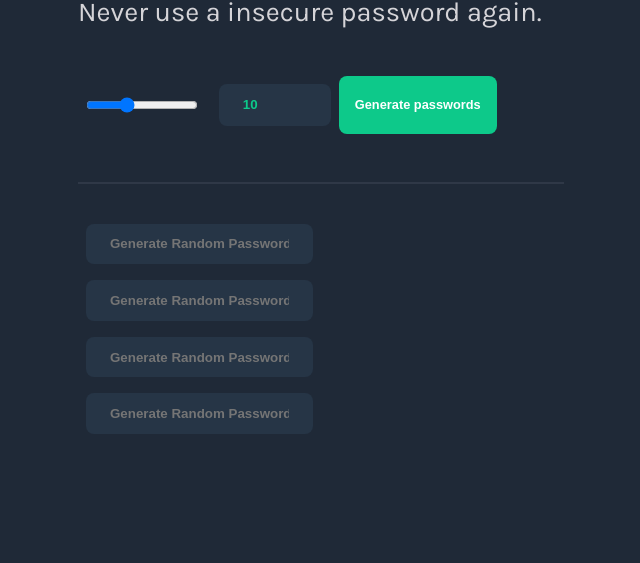
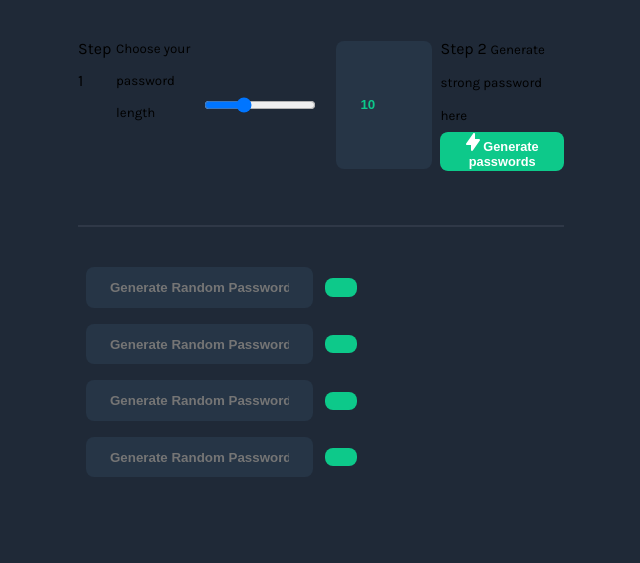
Before and after one commit to a2uuz/PwGenerator, a plain HTML site: page index.html in a window 1280 px wide. Shown: the part 237-800 px from the top of the page, without its empty margins (319-959 px from the left). Drawn offline with Linux system fonts and the light colour scheme.

Commit message:
another one

```diff
--- a/index.html
+++ b/index.html
@@ -1,39 +1,102 @@
 <!DOCTYPE html>
 <html lang="en">
     <head>
-    <meta charset="UTF-8">
-    <meta http-equiv="X-UA-Compatible" content="IE=edge">
-    <meta name="viewport" content="width=device-width, initial-scale=1.0">
-    <link rel="stylesheet" href="./css/style.css">
+        <meta charset="UTF-8" />
+        <meta http-equiv="X-UA-Compatible" content="IE=edge" />
+        <meta name="viewport" content="width=device-width, initial-scale=1.0" />
+        <link rel="stylesheet" href="./css/style.css" />
         <title>Random Pass Generator</title>
     </head>
     <body>
         <main>
-        <h1>Generate a <br><span>random password</span></h1>
-        <p>Never use a insecure password again.</p>
+            <h1>
+                Generate a <br />
+                <span>solid password</span>
+            </h1>
+            <p>Never use an insecure password again.</p>
 
             <div class="controllers">
                 <div class="character-amount-container">
-        <input class="range-input" type="range" min="1" max="50" value="10" id="charAmountRange">
-        <input class="number-input" type="number" min="1" max="50" value="10" id="charAmountNumber">
+                    <span>Step 1</span>
+                    <small>Choose your password length</small>
+
+                    <input class="range-input" type="range" min="1" max="50" value="10" id="charAmountRange" />
+                    <input class="number-input" type="number" min="1" max="50" value="10" id="charAmountNumber" />
                 </div>
-        <button id="button" class="btn1">Generate passwords</button>
+                <div class="generator-btn">
+                    <span>Step 2</span>
+                    <small>Generate strong password here</small>
 
+                    <button id="button" class="btn1">
+                        <svg width="14" height="18" viewBox="0 0 14 18" fill="none" xmlns="http://www.w3.org/2000/svg">
+                            <path
+                                fill-rule="evenodd"
+                                clip-rule="evenodd"
+                                d="M8.30064 0.0462736C8.71692 0.177494 9 0.563541 9 1.00001V6.00001L13 6.00001C13.3729 6.00001 13.7148 6.20747 13.887 6.5382C14.0592 6.86893 14.0331 7.268 13.8192 7.57347L6.81924 17.5735C6.56894 17.931 6.11564 18.085 5.69936 17.9537C5.28309 17.8225 5 17.4365 5 17L5 12H1C0.627127 12 0.285222 11.7926 0.113024 11.4618C-0.0591735 11.1311 -0.0330591 10.732 0.180771 10.4265L7.18077 0.426549C7.43107 0.0689788 7.88436 -0.0849466 8.30064 0.0462736Z"
+                                fill="white"
+                            />
+                        </svg>
+                        Generate passwords
+                    </button>
+                </div>
             </div>
             <div class="line">
-        <hr>
+                <hr />
             </div>
 
-           <div class="inputs">
-                <input type="text" name="passInputoption1" placeholder="Generate Random Password" id="password" readonly>
-                <!-- <button id="btnCopy"><svg xmlns="http://www.w3.org/2000/svg" viewBox="0 0 448 512">Font Awesome Pro 5.15.4 by @fontawesome - https://fontawesome.com License - https://fontawesome.com/license (Commercial License)<path d="M320 448v40c0 13.255-10.745 24-24 24H24c-13.255 0-24-10.745-24-24V120c0-13.255 10.745-24 24-24h72v296c0 30.879 25.121 56 56 56h168zm0-344V0H152c-13.255 0-24 10.745-24 24v368c0 13.255 10.745 24 24 24h272c13.255 0 24-10.745 24-24V128H344c-13.2 0-24-10.8-24-24zm120.971-31.029L375.029 7.029A24 24 0 0 0 358.059 0H352v96h96v-6.059a24 24 0 0 0-7.029-16.97z"/></svg></button> -->
-                <input type="text" name="passInputoption2" placeholder="Generate Random Password" id="password2" readonly>
-                <!-- <button id="btnCopy2"><svg xmlns="http://www.w3.org/2000/svg" viewBox="0 0 448 512">Font Awesome Pro 5.15.4 by @fontawesome - https://fontawesome.com License - https://fontawesome.com/license (Commercial License)<path d="M320 448v40c0 13.255-10.745 24-24 24H24c-13.255 0-24-10.745-24-24V120c0-13.255 10.745-24 24-24h72v296c0 30.879 25.121 56 56 56h168zm0-344V0H152c-13.255 0-24 10.745-24 24v368c0 13.255 10.745 24 24 24h272c13.255 0 24-10.745 24-24V128H344c-13.2 0-24-10.8-24-24zm120.971-31.029L375.029 7.029A24 24 0 0 0 358.059 0H352v96h96v-6.059a24 24 0 0 0-7.029-16.97z"/></svg></button> -->
-                <input type="text" name="passInputoption3" placeholder="Generate Random Password" id="password3" readonly>
-                <!-- <button id="btnCopy3"><svg xmlns="http://www.w3.org/2000/svg" viewBox="0 0 448 512">Font Awesome Pro 5.15.4 by @fontawesome - https://fontawesome.com License - https://fontawesome.com/license (Commercial License)<path d="M320 448v40c0 13.255-10.745 24-24 24H24c-13.255 0-24-10.745-24-24V120c0-13.255 10.745-24 24-24h72v296c0 30.879 25.121 56 56 56h168zm0-344V0H152c-13.255 0-24 10.745-24 24v368c0 13.255 10.745 24 24 24h272c13.255 0 24-10.745 24-24V128H344c-13.2 0-24-10.8-24-24zm120.971-31.029L375.029 7.029A24 24 0 0 0 358.059 0H352v96h96v-6.059a24 24 0 0 0-7.029-16.97z"/></svg></button> -->
-                <input type="text" name="passInputoption4" placeholder="Generate Random Password" id="password4" readonly>
-                <!-- <button id="btnCopy4"><svg xmlns="http://www.w3.org/2000/svg" viewBox="0 0 448 512">Font Awesome Pro 5.15.4 by @fontawesome - https://fontawesome.com License - https://fontawesome.com/license (Commercial License)<path d="M320 448v40c0 13.255-10.745 24-24 24H24c-13.255 0-24-10.745-24-24V120c0-13.255 10.745-24 24-24h72v296c0 30.879 25.121 56 56 56h168zm0-344V0H152c-13.255 0-24 10.745-24 24v368c0 13.255 10.745 24 24 24h272c13.255 0 24-10.745 24-24V128H344c-13.2 0-24-10.8-24-24zm120.971-31.029L375.029 7.029A24 24 0 0 0 358.059 0H352v96h96v-6.059a24 24 0 0 0-7.029-16.97z"/></svg></button> -->
+            <form class="inputs">
+                <div class="group-1">
+                    <div class="input-shell-1">
+                        <input type="text" name="passInputoption1" placeholder="Generate Random Password" id="password" readonly />
+                        <button type="button" id="btnCopy">
+                            <svg xmlns="http://www.w3.org/2000/svg" viewBox="0 0 384 512">
+                                <!--! Font Awesome Pro 6.1.1 by @fontawesome - https://fontawesome.com License - https://fontawesome.com/license (Commercial License) Copyright 2022 Fonticons, Inc. -->
+                                <path
+                                    d="M336 64h-53.88C268.9 26.8 233.7 0 192 0S115.1 26.8 101.9 64H48C21.5 64 0 85.48 0 112v352C0 490.5 21.5 512 48 512h288c26.5 0 48-21.48 48-48v-352C384 85.48 362.5 64 336 64zM192 64c17.67 0 32 14.33 32 32c0 17.67-14.33 32-32 32S160 113.7 160 96C160 78.33 174.3 64 192 64zM272 224h-160C103.2 224 96 216.8 96 208C96 199.2 103.2 192 112 192h160C280.8 192 288 199.2 288 208S280.8 224 272 224z"
+                                />
+                            </svg>
+                        </button>
                     </div>
+
+                    <div class="input-shell-2">
+                        <input type="text" name="passInputoption2" placeholder="Generate Random Password" id="password2" readonly />
+                        <button type="button" id="btnCopy2">
+                            <svg xmlns="http://www.w3.org/2000/svg" viewBox="0 0 384 512">
+                                <!--! Font Awesome Pro 6.1.1 by @fontawesome - https://fontawesome.com License - https://fontawesome.com/license (Commercial License) Copyright 2022 Fonticons, Inc. -->
+                                <path
+                                    d="M336 64h-53.88C268.9 26.8 233.7 0 192 0S115.1 26.8 101.9 64H48C21.5 64 0 85.48 0 112v352C0 490.5 21.5 512 48 512h288c26.5 0 48-21.48 48-48v-352C384 85.48 362.5 64 336 64zM192 64c17.67 0 32 14.33 32 32c0 17.67-14.33 32-32 32S160 113.7 160 96C160 78.33 174.3 64 192 64zM272 224h-160C103.2 224 96 216.8 96 208C96 199.2 103.2 192 112 192h160C280.8 192 288 199.2 288 208S280.8 224 272 224z"
+                                />
+                            </svg>
+                        </button>
+                    </div>
+                </div>
+
+                <div class="group-2">
+                    <div class="input-shell-3">
+                        <input type="text" name="passInputoption3" placeholder="Generate Random Password" id="password3" readonly />
+                        <button type="button" id="btnCopy3">
+                            <svg xmlns="http://www.w3.org/2000/svg" viewBox="0 0 384 512">
+                                <!--! Font Awesome Pro 6.1.1 by @fontawesome - https://fontawesome.com License - https://fontawesome.com/license (Commercial License) Copyright 2022 Fonticons, Inc. -->
+                                <path
+                                    d="M336 64h-53.88C268.9 26.8 233.7 0 192 0S115.1 26.8 101.9 64H48C21.5 64 0 85.48 0 112v352C0 490.5 21.5 512 48 512h288c26.5 0 48-21.48 48-48v-352C384 85.48 362.5 64 336 64zM192 64c17.67 0 32 14.33 32 32c0 17.67-14.33 32-32 32S160 113.7 160 96C160 78.33 174.3 64 192 64zM272 224h-160C103.2 224 96 216.8 96 208C96 199.2 103.2 192 112 192h160C280.8 192 288 199.2 288 208S280.8 224 272 224z"
+                                />
+                            </svg>
+                        </button>
+                    </div>
+
+                    <div class="input-shell-4">
+                        <input type="text" name="passInputoption4" placeholder="Generate Random Password" id="password4" readonly />
+                        <button type="button" id="btnCopy4">
+                            <svg xmlns="http://www.w3.org/2000/svg" viewBox="0 0 384 512">
+                                <!--! Font Awesome Pro 6.1.1 by @fontawesome - https://fontawesome.com License - https://fontawesome.com/license (Commercial License) Copyright 2022 Fonticons, Inc. -->
+                                <path
+                                    d="M336 64h-53.88C268.9 26.8 233.7 0 192 0S115.1 26.8 101.9 64H48C21.5 64 0 85.48 0 112v352C0 490.5 21.5 512 48 512h288c26.5 0 48-21.48 48-48v-352C384 85.48 362.5 64 336 64zM192 64c17.67 0 32 14.33 32 32c0 17.67-14.33 32-32 32S160 113.7 160 96C160 78.33 174.3 64 192 64zM272 224h-160C103.2 224 96 216.8 96 208C96 199.2 103.2 192 112 192h160C280.8 192 288 199.2 288 208S280.8 224 272 224z"
+                                />
+                            </svg>
+                        </button>
+                    </div>
+                </div>
+            </form>
         </main>
         <script src="./script.js"></script>
     </body>
```
Lines whose indentation alone changed are shown as unchanged.
